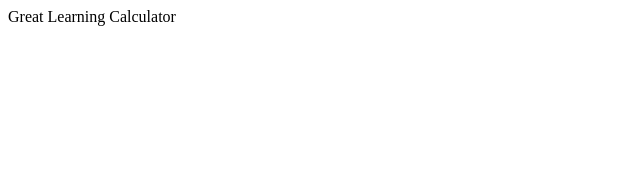
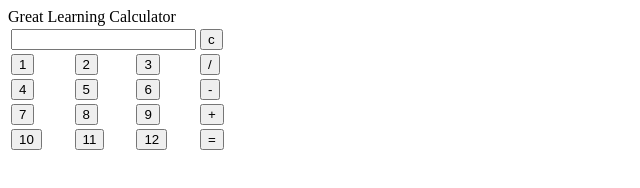
Before and after one commit to Karolinaa12/Calculator, a plain HTML site: page index.html in a window 1280 px wide. Shown: the whole page, without its empty margins (0-640 px from the left). Drawn offline with Linux system fonts and the light colour scheme.

Commit message:
Created a table

```diff
--- a/index.html
+++ b/index.html
@@ -8,6 +8,36 @@
   </head>
   <body>
     <div class="title">Great Learning Calculator</div>
+    <table>
+      <tr>
+        <td colspan="3"><input type="text" id="result" /></td>
+        <td><input type="button" value="c" onClick="clr()" /></td>
+      </tr>
+      <tr>
+        <td><input type="button" value="1" onclick="display('1')" /></td>
+        <td><input type="button" value="2" onclick="display('2')" /></td>
+        <td><input type="button" value="3" onclick="display('3')" /></td>
+        <td><input type="button" value="/" onclick="display('/')" /></td>
+      </tr>
+      <tr>
+        <td><input type="button" value="4" onclick="display('4')" /></td>
+        <td><input type="button" value="5" onclick="display('5')" /></td>
+        <td><input type="button" value="6" onclick="display('6')" /></td>
+        <td><input type="button" value="-" onclick="display('-')" /></td>
+      </tr>
+      <tr>
+        <td><input type="button" value="7" onclick="display('7')" /></td>
+        <td><input type="button" value="8" onclick="display('8')" /></td>
+        <td><input type="button" value="9" onclick="display('9')" /></td>
+        <td><input type="button" value="+" onclick="display('+')" /></td>
+      </tr>
+      <tr>
+        <td><input type="button" value="10" onclick="display('10')" /></td>
+        <td><input type="button" value="11" onclick="display('11')" /></td>
+        <td><input type="button" value="12" onclick="display('12')" /></td>
+        <td><input type="button" value="=" onclick="display('=')" /></td>
+      </tr>
+    </table>
     <script src="app.js"></script>
   </body>
 </html>
```
